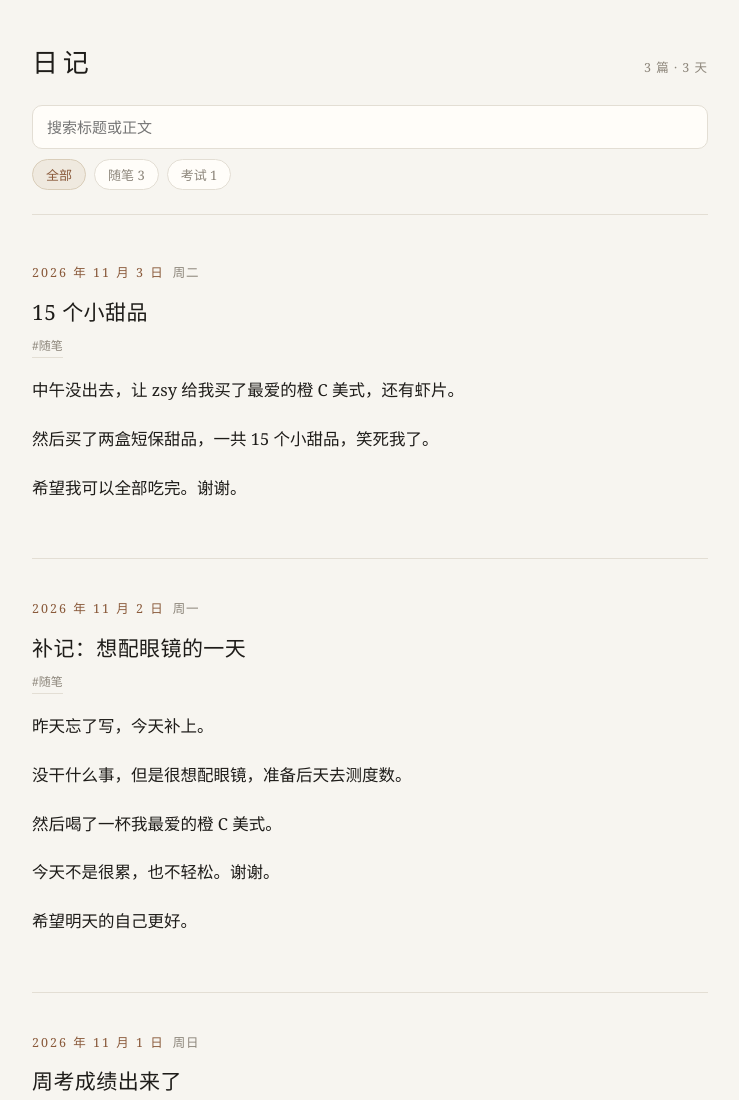
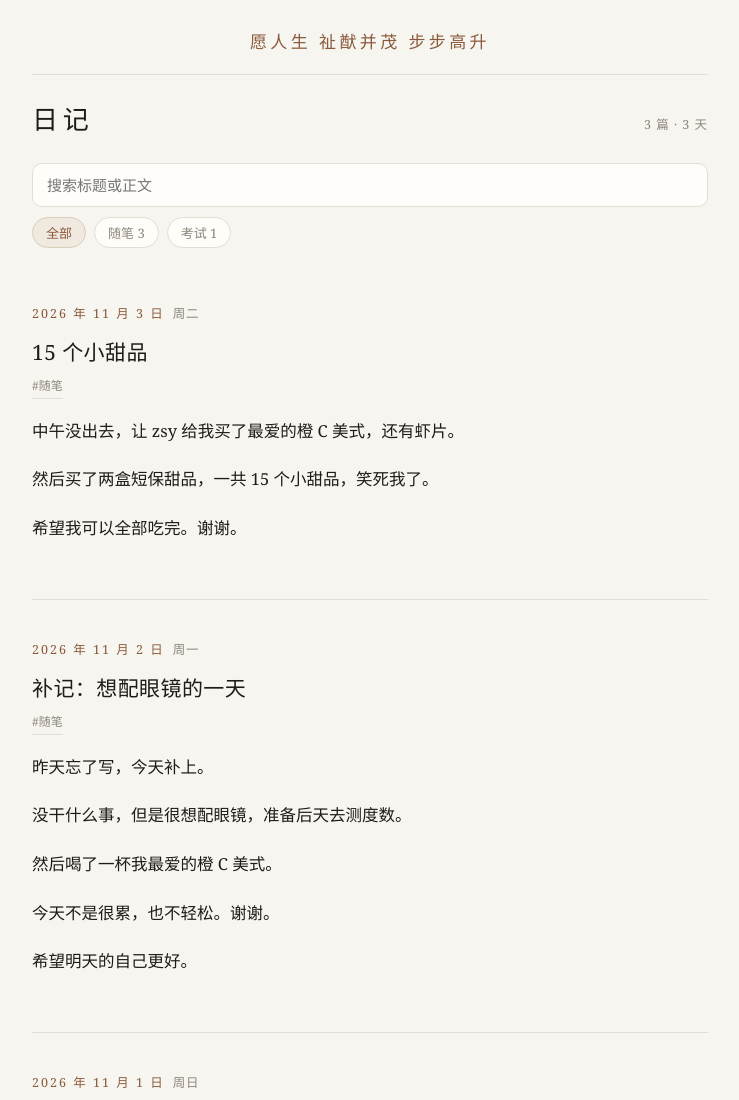
Before and after one commit to startforgezhou/diary, a plain HTML site: page index.html in a window 1280 px wide. Shown: the top 1100 px of the page, without its empty margins (270-1009 px from the left). Drawn offline with Linux system fonts and the light colour scheme.

Commit message:
diary: add motto banner

```diff
--- a/index.html
+++ b/index.html
@@ -27,7 +27,16 @@
   }
   .wrap{max-width:var(--maxw);margin:0 auto;padding:0 22px;}
 
-  header{padding:calc(38px + env(safe-area-inset-top)) 0 22px;border-bottom:1px solid var(--line);}
+  .motto{
+    padding:calc(26px + env(safe-area-inset-top)) 0 16px;
+    text-align:center;
+    font-size:clamp(15px,4.2vw,17px);
+    letter-spacing:.2em;
+    color:var(--accent);
+    font-weight:500;
+    border-bottom:1px solid var(--line);
+  }
+  header{padding:20px 0 6px;}
   .top{display:flex;align-items:baseline;justify-content:space-between;gap:14px;flex-wrap:wrap;}
   h1{font-size:26px;font-weight:500;letter-spacing:.18em;}
   .stat{font-size:12.5px;color:var(--muted);letter-spacing:.08em;}
@@ -79,6 +88,7 @@
 </head>
 <body>
 <div class="wrap">
+  <div class="motto">愿人生 祉猷并茂 步步高升</div>
   <header>
     <div class="top">
       <h1>日记</h1>
```
